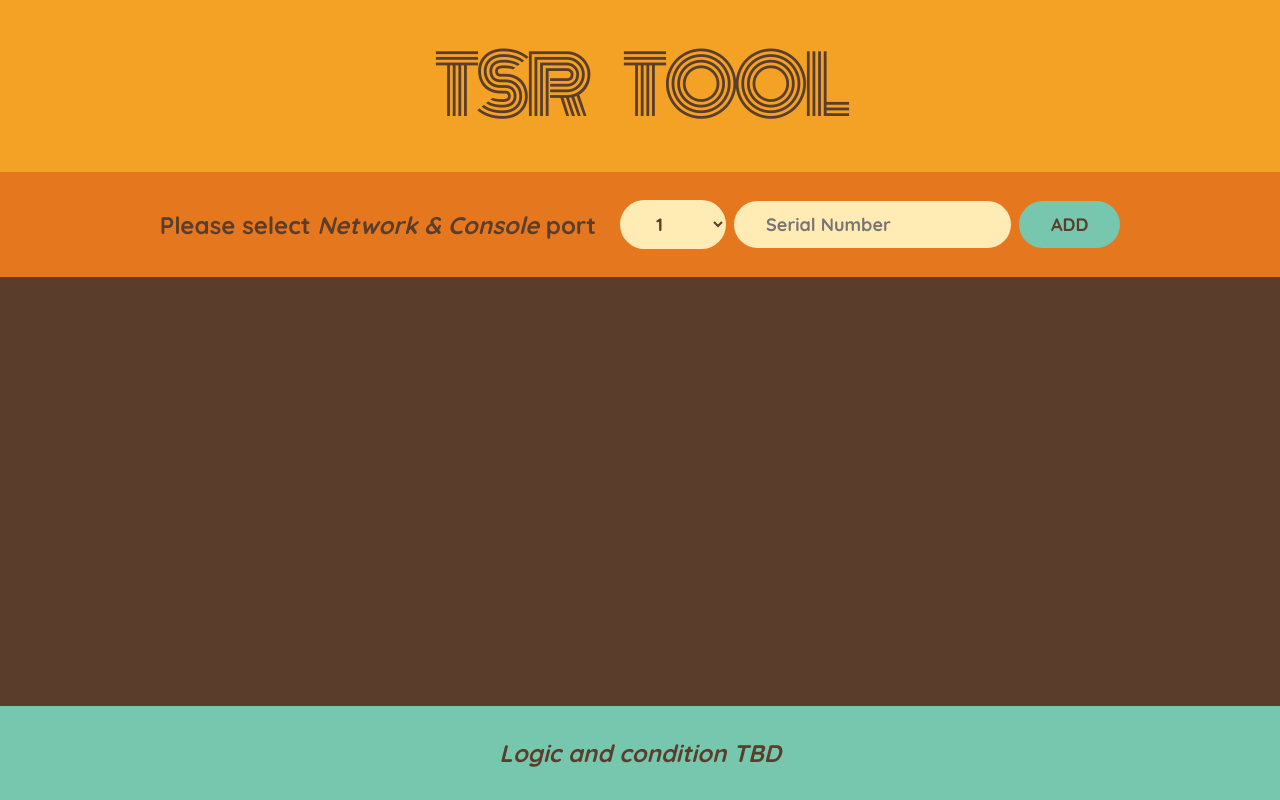
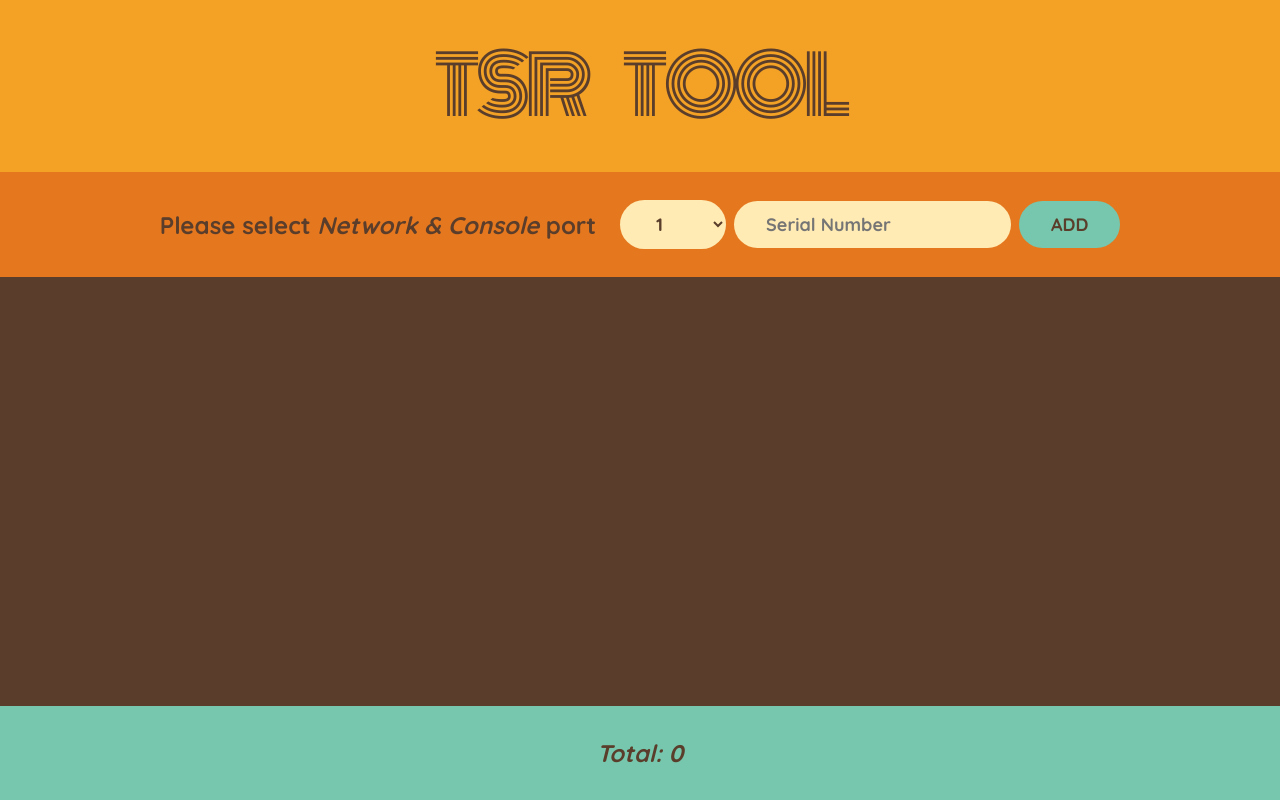
Before and after one commit to iamharie/Travel-List, a React (Create React App) app: page / in a window 1280 px wide. Built offline with nearby package versions, Linux system fonts and the light colour scheme.

Commit message:
stats: count added, by deriving state

```diff
--- a/src/App.js
+++ b/src/App.js
@@ -8,6 +8,7 @@ import { useState } from "react";
 
 export default function App() {
   const [items, setItems] = useState([]);
+
   function handleItems(item) {
     setItems((items) => [...items, item]);
   }
@@ -31,7 +32,7 @@ export default function App() {
         onDeleteItem={handleDeleteItem}
         onToggleItem={handleToggleItem}
       />
-      <Stats />
+      <Stats items={items} />
     </div>
   );
 }
@@ -123,10 +124,12 @@ function Item({ item, onDeleteItem, onToggleItem }) {
     </div>
   );
 }
-function Stats() {
+function Stats({ items }) {
+  const numItems = items.length;
+
   return (
     <footer className="stats">
-      <em>Logic and condition TBD</em>
+      <em>Total: {numItems}</em>
     </footer>
   );
 }
```
